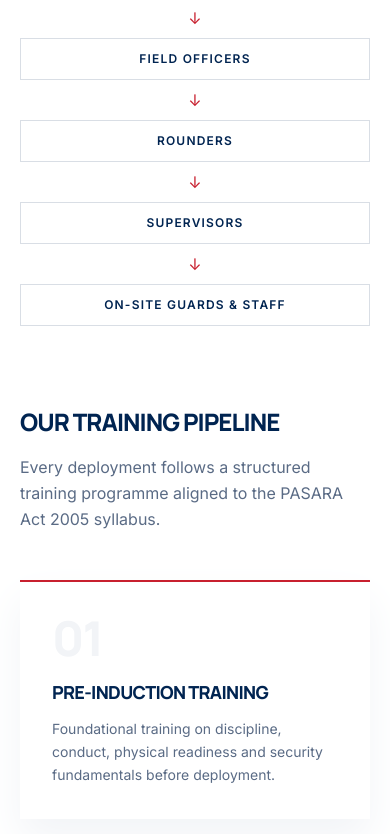
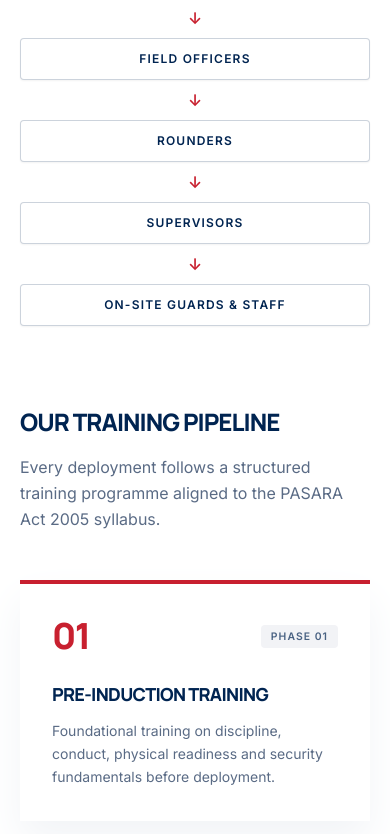
Before and after one commit to connect-inferno/Samarth-Security-Services, a Next.js app: page / in a window 390 px wide. Shown: the part 7810-8644 px from the top of the page. Built offline with nearby package versions, Linux system fonts and the light colour scheme; no server answers.

Commit message:
fix(operations): improve color contrast and visual hierarchy in training pipeline and chain of command

```diff
--- a/components/Operations.tsx
+++ b/components/Operations.tsx
@@ -23,11 +23,11 @@ export default function Operations() {
           <ol className="flex flex-col items-stretch gap-y-2 sm:flex-row sm:flex-wrap sm:items-center sm:gap-x-4 sm:gap-y-3">
             {operations.chain.map((role, i) => (
               <li key={role} className="flex flex-col items-stretch sm:flex-row sm:items-center gap-2 sm:gap-4">
-                <span className="w-full sm:w-auto border border-primary/15 px-5 py-3 text-xs font-bold uppercase tracking-wider text-primary text-center transition-colors duration-300 hover:border-primary hover:bg-primary hover:text-white">
+                <span className="w-full sm:w-auto rounded border border-primary/20 bg-white px-5 py-3 text-xs font-extrabold uppercase tracking-wider text-primary text-center shadow-sm transition-all duration-300 hover:border-primary hover:bg-primary hover:text-white hover:shadow-md">
                   {role}
                 </span>
                 {i < operations.chain.length - 1 && (
-                  <span aria-hidden="true" className="text-accent text-center">
+                  <span aria-hidden="true" className="text-accent text-center font-bold text-base">
                     <span className="sm:hidden">↓</span>
                     <span className="hidden sm:inline">→</span>
                   </span>
@@ -49,11 +49,16 @@ export default function Operations() {
           <ol className="mt-12 grid gap-8 md:grid-cols-3">
             {operations.training.map((step, i) => (
               <Reveal key={step.title} delay={i * 0.1} as="li">
-                <div className="card card-hover group h-full border-t-2 border-accent p-8 lg:p-10">
-                  <span className="font-heading text-5xl font-extrabold tracking-display text-soft transition-colors duration-500 group-hover:text-accent/20">
-                    {step.step}
-                  </span>
-                  <h4 className="mt-4 font-heading text-lg font-extrabold uppercase tracking-display text-primary">
+                <div className="card card-hover group flex h-full flex-col border-t-4 border-accent p-8 lg:p-10">
+                  <div className="flex items-center justify-between">
+                    <span className="font-heading text-4xl font-extrabold tracking-display text-accent">
+                      {step.step}
+                    </span>
+                    <span className="rounded bg-primary/5 px-2.5 py-1 text-[0.65rem] font-bold uppercase tracking-wider text-primary/70 transition-colors duration-300 group-hover:bg-accent group-hover:text-white">
+                      Phase {step.step}
+                    </span>
+                  </div>
+                  <h4 className="mt-6 font-heading text-lg font-extrabold uppercase tracking-display text-primary">
                     {step.title}
                   </h4>
                   <p className="mt-3 text-sm leading-relaxed text-muted">{step.body}</p>
--- a/components/icons.tsx
+++ b/components/icons.tsx
@@ -50,7 +50,24 @@ export function InstagramIcon(props: SVGProps<SVGSVGElement>) {
   );
 }
 
+export function StarIcon(props: SVGProps<SVGSVGElement>) {
+  return (
+    <svg viewBox="0 0 20 20" fill="currentColor" aria-hidden {...props}>
+      <path d="M9.049 2.927c.3-.921 1.603-.921 1.902 0l1.07 3.292a1 1 0 00.95.69h3.462c.969 0 1.371 1.24.588 1.81l-2.8 2.034a1 1 0 00-.364 1.118l1.07 3.292c.3.921-.755 1.688-1.54 1.118l-2.8-2.034a1 1 0 00-1.175 0l-2.8 2.034c-.784.57-1.838-.197-1.539-1.118l1.07-3.292a1 1 0 00-.364-1.118L2.98 8.72c-.783-.57-.38-1.81.588-1.81h3.461a1 1 0 00.951-.69l1.07-3.292z" />
+    </svg>
+  );
+}
+
 export function ShieldIcon(props: SVGProps<SVGSVGElement>) {
+  return (
+    <svg {...base} {...props}>
+      <path d="M12 22s8-4 8-10V5l-8-3-8 3v7c0 6 8 10 8 10z" />
+      <path d="m9 12 2 2 4-4" />
+    </svg>
+  );
+}
+
+export function ShieldCheckIcon(props: SVGProps<SVGSVGElement>) {
   return (
     <svg {...base} {...props}>
       <path d="M12 22s8-4 8-10V5l-8-3-8 3v7c0 6 8 10 8 10z" />
```
